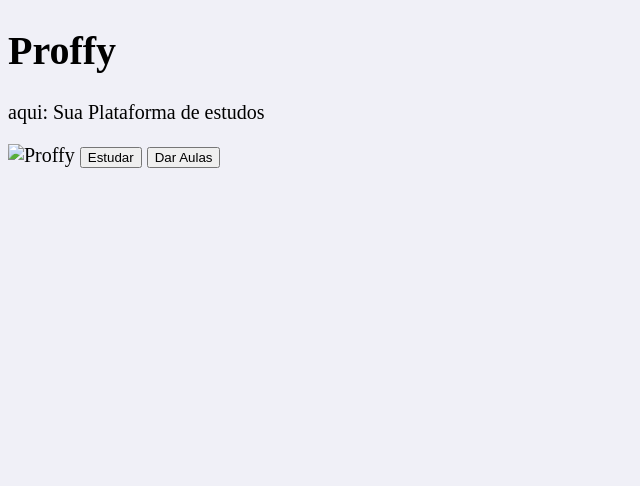
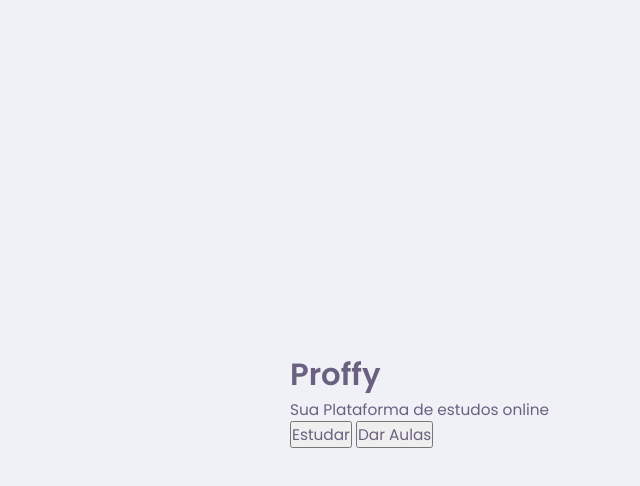
Before and after one commit to Ljuniorcode/discovery-Proffy, a plain HTML site: page index.html in a window 1280 px wide. Shown: the whole page, without its empty margins (0-640 px from the left). Drawn offline with Linux system fonts and the light colour scheme.

Commit message:
dia 01 - finalizando o dia / primeira aula

```diff
--- a/index.html
+++ b/index.html
@@ -3,14 +3,24 @@
 <head>
     <meta charset="UTF-8">
     <meta name="viewport" content="width=device-width, initial-scale=1.0">
+    <link href="https://fonts.googleapis.com/css2?family=Archivo:wght@400;700&amp;family=Poppins:wght@400;600&amp;display=swap" rel="stylesheet">
     <title>Proffy | Plataforma de Estudos</title>
     <link rel="stylesheet" href="style.css">
 </head>
-<body>
-    <h1 id="page-landing">Proffy</h1>
-    <p class="red"><span>aqui: </span> Sua Plataforma de estudos</p>
-    <img src="" alt="Proffy">
-    <button>Estudar</button>
-    <button>Dar Aulas</button>
+<body id="page-landing">
+
+    <div id="container">
+        <h1 id="page-landing">Proffy</h1>
+        <p>Sua Plataforma de estudos online</p>
+
+
+
+        <button>Estudar</button>
+        <button>Dar Aulas</button>
+    </div>
+
+
+
+
 </body>
 </html>
--- a/style.css
+++ b/style.css
@@ -18,10 +18,44 @@
     --color-box-base: #FFFFFF;
     --color-box-footer: #FAFAFC;
     --color-small-info: #C1BCCC;
+
+    /* Tamanho da fonte padrão: 16px - 100% - 1rem */
+    /* font-size: 1.6rem informa o tamanho em relação ao  root que é de 1*/
+
     font-size: 60%; /* controle das medidas rem */
 }
 
+* {
+    margin: 0;
+    padding: 0;
+    box-sizing: border-box;
+}
+
+html,body{
+    height: 100vh;
+}
+
 body{
-    background: var(--color-background);
-    font-size: 20px;
+
+    background:var(--color-background);
+
+    display: flex;
+    align-items: center;
+    justify-content: center;
 }
+
+body,
+input,
+button,
+textarea {
+    /* font: 500 1.6rem Poppins; */
+    font-weight: 500;
+    font-family: Poppins;
+    font-size: 1.6rem;
+    color: var(--color-text-base);
+}
+
+#container{
+    width: 90vw;
+    max-width: 700px;
+}
```
